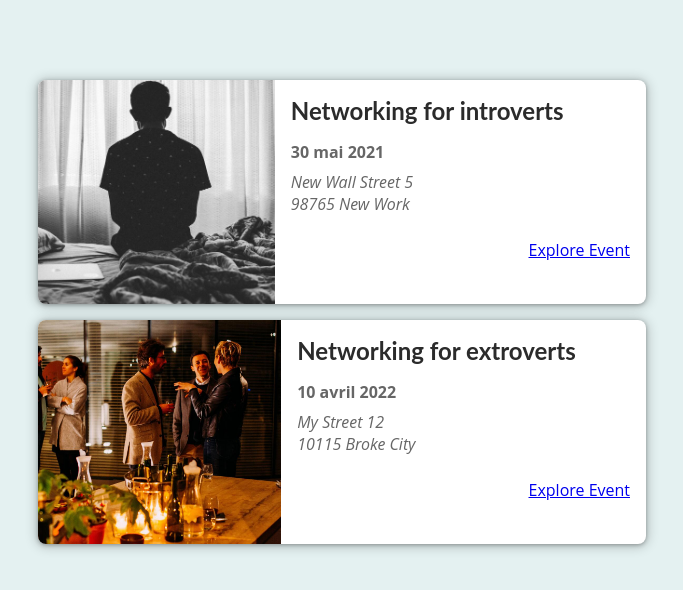
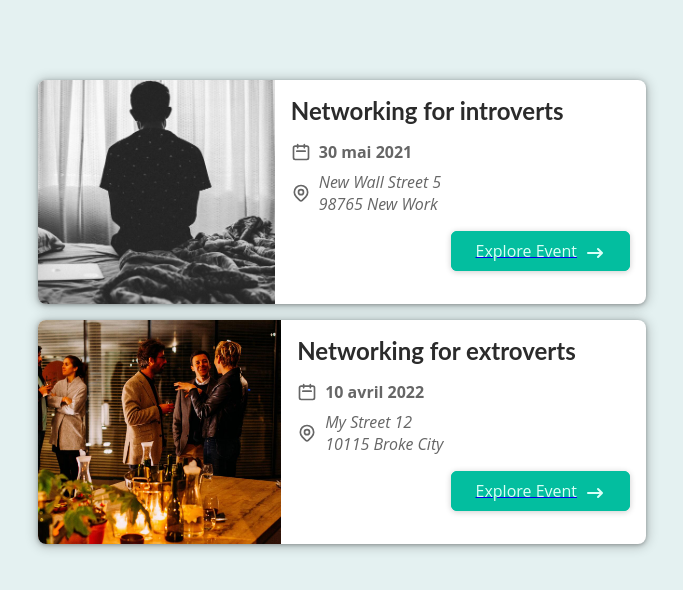
Before and after one commit to ahjam-taoufik/cv5-nextjs, a Next.js app: page / in a window 1280 px wide. Shown: the top 590 px of the page, without its empty margins (298-981 px from the left). Built offline with nearby package versions, Linux system fonts and the light colour scheme.

Commit message:
add button and icons

```diff
--- a/components/events/EventItem.js
+++ b/components/events/EventItem.js
@@ -1,32 +1,43 @@
 import Link from "next/link";
-import classes from './event-item.module.css'
-
+import Button from "../ui/Button";
+import classes from "./event-item.module.css";
+import Address from "../icons/address-icon";
+import DateIcon from "../icons/date-icon";
+import Right from "../icons/arrow-right-icon";
 function EventItem({ featuredEvent }) {
-  const date=featuredEvent.date
-  const readableDate=new Date(date).toLocaleDateString('fr-FR',{
-     day:'numeric',
-     month:'long',
-     year:'numeric'
+  const date = featuredEvent.date;
+  const readableDate = new Date(date).toLocaleDateString("fr-FR", {
+    day: "numeric",
+    month: "long",
+    year: "numeric",
   });
 
-  const formatAddress=featuredEvent.location.replace(', ','\n')
-  const link=`/events/${featuredEvent.id}`
+  const formatAddress = featuredEvent.location.replace(", ", "\n");
+  const link = `/events/${featuredEvent.id}`;
 
   return (
-    <li className={classes.item}  key={featuredEvent.id}>
+    <li className={classes.item} key={featuredEvent.id}>
       <img src={featuredEvent.image} />
       <div className={classes.content}>
         <div className={classes.summary}>
           <h2>{featuredEvent.title}</h2>
           <div className={classes.date}>
+            <DateIcon />
             <time>{readableDate}</time>
           </div>
           <div className={classes.address}>
+            <Address />
             <address>{formatAddress}</address>
           </div>
         </div>
         <div className={classes.actions}>
-           <Link href={link}>Explore Event</Link>
+          {/* <Link href={link}>Explore Event</Link> */}
+          <Button link={link}>
+            Explore Event
+            <span className={classes.icon}>
+              <Right />
+            </span>
+          </Button>
         </div>
       </div>
     </li>
--- /dev/null
+++ b/components/icons/address-icon.js
@@ -0,0 +1,25 @@
+function AddressIcon() {
+  return (
+    <svg
+      xmlns='http://www.w3.org/2000/svg'
+      fill='none'
+      viewBox='0 0 24 24'
+      stroke='currentColor'
+    >
+      <path
+        strokeLinecap='round'
+        strokeLinejoin='round'
+        strokeWidth={2}
+        d='M17.657 16.657L13.414 20.9a1.998 1.998 0 01-2.827 0l-4.244-4.243a8 8 0 1111.314 0z'
+      />
+      <path
+        strokeLinecap='round'
+        strokeLinejoin='round'
+        strokeWidth={2}
+        d='M15 11a3 3 0 11-6 0 3 3 0 016 0z'
+      />
+    </svg>
+  );
+}
+
+export default AddressIcon;
--- /dev/null
+++ b/components/icons/arrow-right-icon.js
@@ -0,0 +1,17 @@
+function ArrowRightIcon() {
+  return (
+    <svg
+      xmlns='http://www.w3.org/2000/svg'
+      viewBox='0 0 20 20'
+      fill='currentColor'
+    >
+      <path
+        fillRule='evenodd'
+        d='M12.293 5.293a1 1 0 011.414 0l4 4a1 1 0 010 1.414l-4 4a1 1 0 01-1.414-1.414L14.586 11H3a1 1 0 110-2h11.586l-2.293-2.293a1 1 0 010-1.414z'
+        clipRule='evenodd'
+      />
+    </svg>
+  );
+}
+
+export default ArrowRightIcon;
--- /dev/null
+++ b/components/icons/date-icon.js
@@ -0,0 +1,19 @@
+function DateIcon() {
+  return (
+    <svg
+      xmlns='http://www.w3.org/2000/svg'
+      fill='none'
+      viewBox='0 0 24 24'
+      stroke='currentColor'
+    >
+      <path
+        strokeLinecap='round'
+        strokeLinejoin='round'
+        strokeWidth={2}
+        d='M8 7V3m8 4V3m-9 8h10M5 21h14a2 2 0 002-2V7a2 2 0 00-2-2H5a2 2 0 00-2 2v12a2 2 0 002 2z'
+      />
+    </svg>
+  );
+}
+
+export default DateIcon;
--- /dev/null
+++ b/components/ui/Button.js
@@ -0,0 +1,13 @@
+import Link from 'next/link'
+import React from 'react'
+import classes from './button.module.css'
+
+function Button(props) {
+  return (
+    <Link href={props.link}>
+      <span className={classes.btn}>{props.children}</span>
+    </Link>
+  )
+}
+
+export default Button
--- /dev/null
+++ b/components/ui/button.module.css
@@ -0,0 +1,18 @@
+.btn {
+    text-decoration: none;
+    cursor: pointer;
+    font: inherit;
+    background-color: #03be9f;
+    border: 1px solid #03be9f;
+    border-radius: 6px;
+    color: #dafff7;
+    padding: 0.5rem 1.5rem;
+    text-align: center;
+    box-shadow: 0 1px 6px rgba(0, 0, 0, 0.2);
+  }
+
+  .btn:hover,
+  .btn:active {
+    background-color: #02afa1;
+    border-color: #02afa1;
+  }
```
Lines whose indentation alone changed are shown as unchanged.
